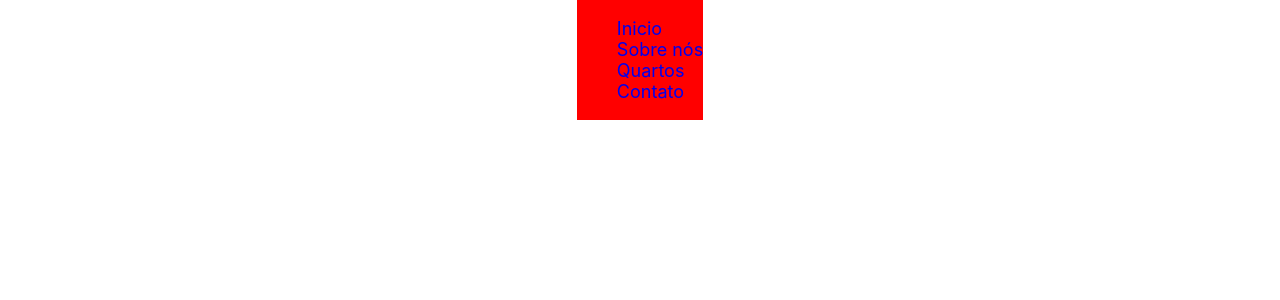
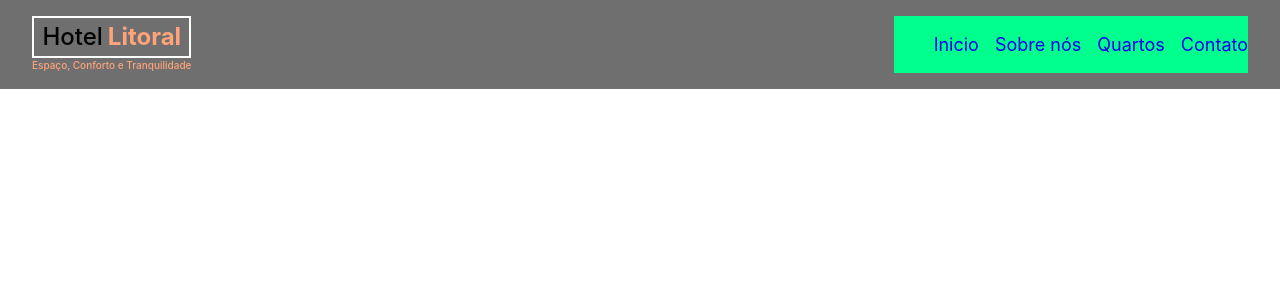
Before and after one commit to dev-lfchamorro/hotel-litoral, a React (Create React App) app: page / in a window 1280 px wide. Shown: the top 300 px of the page. Built offline with nearby package versions, Linux system fonts and the light colour scheme.

Commit message:
Initial style for the header menu was created

```diff
--- a/src/components/common/Header/index.tsx
+++ b/src/components/common/Header/index.tsx
@@ -4,8 +4,15 @@ import "./styles.scss";
 
 const Header = () => {
   return (
-    <div className="header-container">
-      <ul>
+    <header id="header-container">
+      <div className="logo">
+        <div className="logo-name">
+          Hotel <span>Litoral</span>
+        </div>
+        <span className="logo-slogan">Espaço, Conforto e Tranquilidade</span>
+      </div>
+      <nav className="nav-container">
+        <ul className="nav-list">
           <li>
             <Link to={paths.home}>Inicio</Link>
           </li>
@@ -19,7 +26,8 @@ const Header = () => {
             <Link to={paths.contact}>Contato</Link>
           </li>
         </ul>
-    </div>
+      </nav>
+    </header>
   );
 };
 
--- a/src/components/common/Header/styles.scss
+++ b/src/components/common/Header/styles.scss
@@ -1,3 +1,48 @@
-.header-container {
-  background-color: red;
+@import "../../../assets/css/colors.scss";
+
+#header-container {
+  align-items: center;
+  background-color: $color-rgba-tertiary;
+  display: flex;
+  gap: 1rem;
+  justify-content: space-between;
+  padding: 1rem 2rem;
+  width: 100%;
+
+  .logo {
+    align-items: center;
+    display: flex;
+    flex-direction: column;
+    font-size: 24px;
+    font-weight: 500;
+    line-height: 28px;
+
+    .logo-name {
+      border: 2px solid $color-sextary;
+      display: flex;
+      gap: 5px;
+      justify-content: center;
+      padding: 5px 8px;
+
+      span {
+        color: $color-primary;
+        font-weight: bold;
+      }
+    }
+
+    .logo-slogan {
+      color: $color-primary;
+      font-size: 10px;
+      line-height: 15px;
+    }
+  }
+
+  .nav-container {
+    background-color: rgb(0, 255, 140);
+
+    .nav-list {
+      display: flex;
+      gap: 1rem;
+    }
+  }
 }
```
Lines whose indentation alone changed are shown as unchanged.
